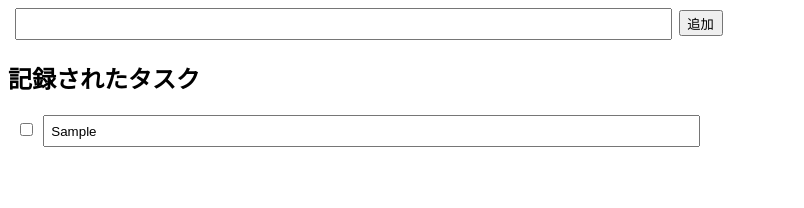
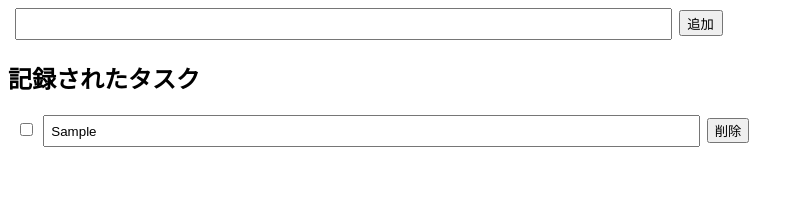
Before and after one commit to sugamaan/react-ts-todo-app, a React (Vite) app: page / in a window 1280 px wide. Both pictures are taken after typing "Sample" into the empty fields and a click on the input "追加". Shown: the top 208 px of the page, without its empty margins (0-804 px from the left). Built offline with nearby package versions, Linux system fonts and the light colour scheme.

Commit message:
配列から削除する方法でタスク管理を追加

```diff
--- a/src/App.tsx
+++ b/src/App.tsx
@@ -38,6 +38,15 @@ export const App = () => {
     })
   }
 
+  const handleDelete = (id: number) => {
+    setTodos((todos) => {
+      const newTodos = todos.filter((todo) => {
+        return todo.id != id
+      })
+      return newTodos
+    })
+  }
+
   const handleSubmit = () => {
     const newTodo: Todo = {
       id: new Date().getTime(),
@@ -65,6 +74,7 @@ export const App = () => {
           <li key={todo.id}>
             <input type="checkbox" checked={todo.checked} onChange={() => {handleCheckbox(!todo.checked, todo.id)}} />
             <input type="text" value={todo.value} disabled={todo.checked} onChange={(e) => handleFormInput(e.target.value, todo.id)} />
+            <button onClick={() => {handleDelete(todo.id)}}>削除</button>
           </li>
       )})}
       </ul>
```
